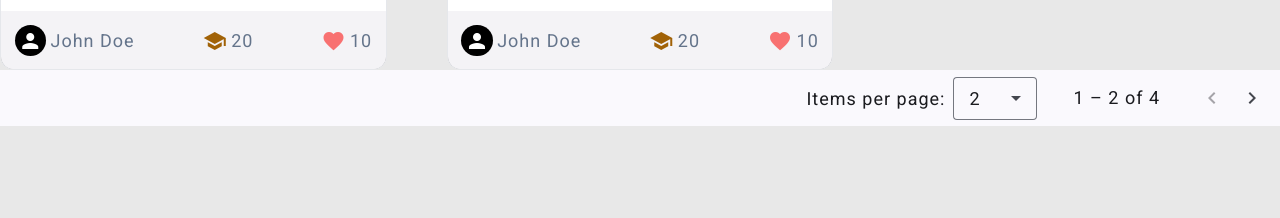
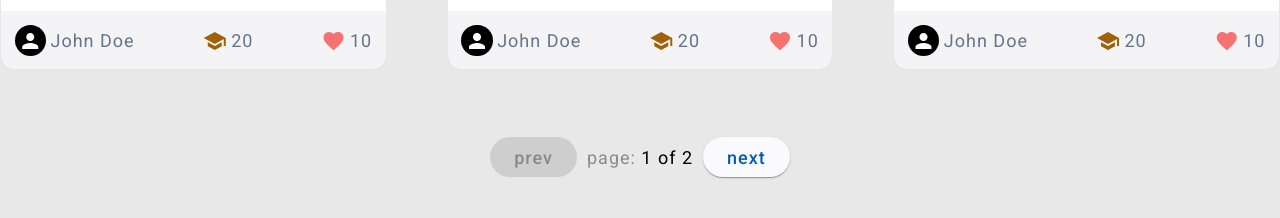
Before and after one commit to Cidospark/online-school_angular-19, an Angular app: page /courses in a window 1280 px wide. Shown: the part 808-1026 px from the top of the page. Before the commit the page ends 934 px from the top, so only its background shows below. Built offline with nearby package versions, Linux system fonts and the light colour scheme.

Commit message:
Pagination implemented

```diff
--- a/src/app/components/pagination/pagination.component.css
+++ b/src/app/components/pagination/pagination.component.css
@@ -0,0 +1,13 @@
+.pagination-container{
+    width: 80%;
+    min-width: 300px;
+    margin: 30px auto;
+    display: flex;
+    justify-content: center;
+    align-items: center;
+    flex-wrap: nowrap!;
+}
+.prev, .next{
+    cursor: pointer;
+    margin: 10px;
+}
--- a/src/app/components/pagination/pagination.component.html
+++ b/src/app/components/pagination/pagination.component.html
@@ -1,10 +1,18 @@
 
-<mat-paginator #paginator
-               class="demo-paginator"
-               (page)="handlePageEvent($event)"
-               [length]="length"
-               [pageSize]="pageSize"
-               [pageSizeOptions]="showPageSizeOptions ? pageSizeOptions : []"
-               [pageIndex]="pageIndex"
-               aria-label="Select page">
-</mat-paginator>
+<div class="pagination-container">
+    <button mat-raised-button
+        [disabled]="curPage() <= 1"
+        type="button"
+        class="prev text-white"
+        (click)="prevPage(curPage(), perPage())"
+    >prev</button>
+    <div class="page-meta-info" >
+        <span class="fadedText">page:</span> {{curPage()}} of {{totalPages()}}
+    </div>
+    <button mat-raised-button
+        [disabled]="curPage() >= totalPages()"
+        type="button"
+        class="next text-white"
+        (click)="nextPage(curPage(), perPage())"
+    >next</button>
+</div>
--- a/src/app/components/pagination/pagination.component.ts
+++ b/src/app/components/pagination/pagination.component.ts
@@ -1,50 +1,67 @@
 import { JsonPipe } from '@angular/common';
-import { Component, output } from '@angular/core';
+import { Component, input, output, signal } from '@angular/core';
 import { FormsModule } from '@angular/forms';
+import { MatButtonModule } from '@angular/material/button';
 import { MatFormFieldModule } from '@angular/material/form-field';
 import { MatInputModule } from '@angular/material/input';
-import { MatPaginatorModule, PageEvent } from '@angular/material/paginator';
+import { MatPaginatorModule } from '@angular/material/paginator';
 import { MatSlideToggleModule } from '@angular/material/slide-toggle';
+import { PageOpt } from '../../models/pageOpt.models';
 
 @Component({
   selector: 'app-pagination',
   imports: [
-    MatFormFieldModule,
-    MatInputModule,
     FormsModule,
-    MatSlideToggleModule,
-    MatPaginatorModule
+    MatButtonModule
   ],
   templateUrl: './pagination.component.html',
   styleUrl: './pagination.component.css'
 })
 export class PaginationComponent {
-  length = 4;
-  pageSize = 2;
-  pageIndex = 0;
   pageSizeOptions = [1, 2, 4];
 
-  showPageSizeOptions = true;
+  passPageOptToParent = output<PageOpt>();
 
-  passPageIndexToParent = output<number>();
+  totalPages = signal(0);
+  totalCount = input<number>(0);
+  curPage = signal(1);
+  perPage = signal(3);
 
-  pageEvent: PageEvent;
+  //showPageSizeOptions = true;
+  // passTodoItemsToParent= output<PaginationMetaData>();
+  //passTodoItemsToParent= output<Array<Todo>>();
 
-  handlePageEvent(e: PageEvent) {
-    this.pageEvent = e;
-    this.length = e.length;
-    this.pageSize = e.pageSize;
-    this.pageIndex = e.pageIndex;
-
-    console.log(this.pageIndex)
-    let offset = (this.pageIndex - 1) * this.pageSize;
-    this.passPageIndexToParent.emit(offset+this.pageSize);
+  ngOnInit(): void {
+    this.totalPages.set(Math.ceil(this.totalCount()/this.perPage()));
+    this.paginate(1, this.perPage());
   }
 
-  setPageSizeOptions(setPageSizeOptionsInput: string) {
-    if (setPageSizeOptionsInput) {
-      this.pageSizeOptions = setPageSizeOptionsInput.split(',').map(str => +str);
+  paginate(page: number, size:number){
+    page = page < 1 ? 1: page;
+    let offset = (page -1) * size;
+    if(page >= 1){
+      size += offset;
+      this.totalPages.set(Math.ceil(this.totalCount()/this.perPage()));
+      this.passPageOptToParent.emit({offset, size})
     }
   }
 
+  nextPage(page: number, size: number){
+    this.totalPages.set(Math.ceil(this.totalCount() / size));
+    page++;
+    if(page <= this.totalPages()){
+      this.curPage.set(page);
+      this.perPage.set(size);
+      this.paginate(page, size);
+    }
+  }
+  prevPage(page: number, size: number){
+    this.totalPages.set(Math.ceil(this.totalCount() / size));
+    page--;
+    if(page > 0){
+      this.curPage.set(page);
+      this.perPage.set(size);
+      this.paginate(page, size);
+    }
+  }
 }
--- /dev/null
+++ b/src/app/models/pageOpt.models.ts
@@ -0,0 +1,4 @@
+export interface PageOpt{
+    offset: number,
+    size: number
+}
--- a/src/app/pages/courses/courses.component.html
+++ b/src/app/pages/courses/courses.component.html
@@ -9,7 +9,7 @@
     </div>
 </div>
 
-<div class="max-w-7xl mx-auto pt-12">
+<div class="max-w-7xl mx-auto py-12">
 <mat-grid-list
     cols="{{cols()}}"
     rowHeight="{{rowHeight()}}"
@@ -21,7 +21,7 @@
         </mat-grid-tile>
     }
   </mat-grid-list>
-  <div>
-    <app-pagination (passPageIndexToParent)="onPaginate($event)" />
+  <div class="py-6">
+    <app-pagination (passPageOptToParent)="onPaginate($event)" [totalCount]="totalCourses"/>
   </div>
 </div>
--- a/src/app/pages/courses/courses.component.ts
+++ b/src/app/pages/courses/courses.component.ts
@@ -6,6 +6,7 @@ import { MatCardModule } from '@angular/material/card';
 import { Course } from '../../models/course.model';
 import { SingleCourseComponent } from '../../components/single-course/single-course.component';
 import { PaginationComponent } from '../../components/pagination/pagination.component';
+import { PageOpt } from '../../models/pageOpt.models';
 
 const ROWS_HEIGHT: {[id:number] : number} = {1:230, 3:470, 4:440}
 @Component({
@@ -71,25 +72,24 @@ export class CoursesComponent implements OnInit {
   }])
 
   paginatedList = signal<Course[]>([]);
+  totalCourses = 0;
 
 ngOnInit(): void {
-  this.paginatedList.set(
-    this.listOfCourses().slice(0, 2)
-  );
+  this.totalCourses = this.listOfCourses().length;
 }
 
-  setLikedCourse(id: number){
-    this.listOfCourses().map(x => {
-      if(x.id == id)
+setLikedCourse(id: number){
+  this.listOfCourses().map(x => {
+    if(x.id == id)
       {
         x.hearts++
       }
     })
   }
 
-  onPaginate(offset:number){
+  onPaginate(pageOpt:PageOpt){
     this.paginatedList.set(
-      this.listOfCourses().slice(offset, 2)
+      this.listOfCourses().slice(pageOpt.offset, pageOpt.size)
     );
   }
 }
--- a/src/styles.css
+++ b/src/styles.css
@@ -63,3 +63,18 @@ body {
     background-color: rgba(51, 39, 49, .89);
     height: 100vh;
 }
+.v-separator{
+    display: inline-block;
+    margin: 0 10px;
+    color: skyblue;
+    font-weight: bolder;
+}
+
+.fadedText{
+    opacity: .4;
+}
+
+.h-separator{
+    margin: 40px auto;
+    border-top: 2px solid #eee;
+}
```
